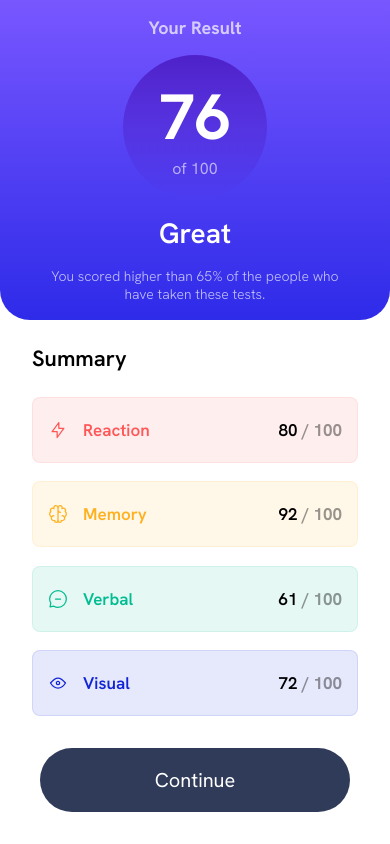
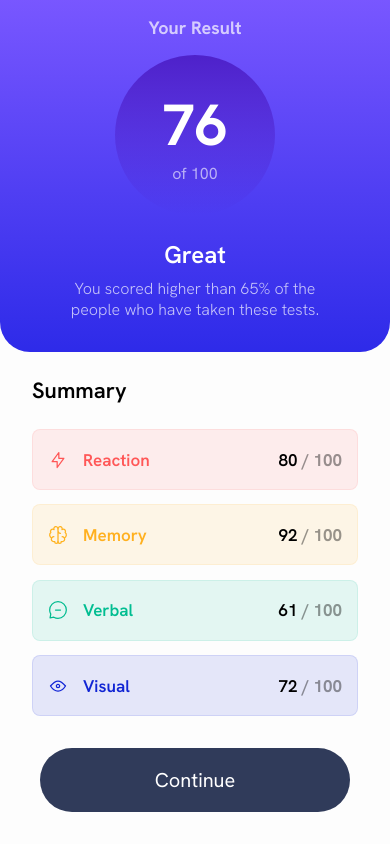
Before and after one commit to Vitaliqu/Results-summary-component, a plain HTML site: page index.html in a window 390 px wide. Drawn offline with Linux system fonts and the light colour scheme.

Commit message:
final-result

```diff
--- a/index.html
+++ b/index.html
@@ -29,12 +29,13 @@
             <p class="score">76</p>
             <p class="max-score">of 100</p>
         </div>
-        <h1 class="great-text">
+        <div class="great-text">
             Great
-        </h1>
-        <p class="description">
-            You scored higher than 65% of the people who have taken these tests.
-        </p>
+            <p class="description">
+                You scored higher than 65% of the people who have taken these tests.
+            </p>
+        </div>
+
     </div>
     <div class="summary-container">
         <p class="summary-text">Summary</p>
--- a/styles/index.css
+++ b/styles/index.css
@@ -4,11 +4,9 @@ body {
     display: flex;
     flex-direction: row;
     margin: 0;
-    padding: 0;
     justify-content: center;
     align-items: center;
     height: 100%;
-    width: 100%;
 }
 
 html {
@@ -22,15 +20,8 @@ html {
     box-shadow: 6px 5px 15px rgba(0, 0, 0, 0.2);
     width: 46rem;
     height: 32rem;
-    flex-direction: row;
-    background-color: hsl(0, 0%, 100%);
 }
 
-.result-text {
-    font-size: 22px;
-    opacity: 0.7;
-    margin: 2rem 0;
-}
 
 .result-container {
     color: white;
@@ -43,6 +34,12 @@ html {
     background-image: linear-gradient(hsl(252, 100%, 67%), hsl(241, 81%, 54%));
 }
 
+.result-text {
+    font-size: 22px;
+    opacity: 0.7;
+    margin: 2rem 0;
+}
+
 .result-score {
     display: flex;
     flex-shrink: 0;
@@ -52,7 +49,6 @@ html {
     align-items: center;
     width: 12rem;
     height: 12rem;
-    margin-bottom: 15px;
     background-image: linear-gradient(hsla(256, 72%, 46%, 1), hsla(241, 72%, 46%, 0));
 
 }
@@ -61,13 +57,29 @@ html {
     font-weight: 700;
     font-size: 74px;
     margin: 0;
-    padding: 0;
 }
 
 .max-score {
     margin: 0;
-    padding: 0;
     opacity: 0.6;
+}
+
+.great-text {
+    height: 100%;
+    display: flex;
+    font-size: 38px;
+    flex-direction: column;
+    align-items: center;
+    font-weight: 600;
+    margin: 2rem 0;
+}
+
+.description {
+    text-align: center;
+    font-size: 19px;
+    font-weight: 300;
+    margin: 1rem 3rem;
+    opacity: 0.7;
 }
 
 .summary-container {
@@ -76,19 +88,17 @@ html {
     flex-direction: column;
 }
 
-.description {
-    text-align: center;
-    font-size: 19px;
-    font-weight: 300;
-    margin: 0 3rem;
-    opacity: 0.7;
-}
-
 .summary-text {
     margin: 2rem 40px;
     text-align: left;
     font-size: 22px;
     font-weight: 600;
+}
+
+.attributes-container {
+    gap: 1rem;
+    display: grid;
+    padding: 0 2.5rem;
 }
 
 .reaction-container, .memory-container, .verbal-container, .visual-container {
@@ -123,17 +133,6 @@ html {
     color: hsl(234, 85%, 45%);
     background-color: hsla(234, 85%, 45%, 0.1);
     border: 1px solid hsla(234, 85%, 45%, 0.1);
-}
-
-.great-text {
-    font-weight: 600;
-    margin: 1rem 0;
-}
-
-.attributes-container {
-    gap: 1rem;
-    display: grid;
-    padding: 0 2.5rem;
 }
 
 .attributes-score {
@@ -196,7 +195,9 @@ img {
     }
 
     .result-container {
-        max-height: 20rem;
+        height: auto;
+        max-height: 22rem;
+        justify-content: space-between;
         border-top-right-radius: 0;
         border-top-left-radius: 0;
 
@@ -208,37 +209,37 @@ img {
     }
 
     .result-score {
-        width: 9rem;
-        height: 9rem;
+        width: 10rem;
+        height: 10rem;
         margin: 0 0;
     }
 
     .score {
-        font-size: 64px;
+        font-size: 58px;
     }
 
     .great-text {
-        font-size: 28px;
+        height: 100%;
+        display: flex;
+        align-items: center;
+        justify-content: center;
+        font-size: 24px;
+        margin:0;
     }
 
     .description {
-        font-size: 14px;
-        margin-bottom: 1rem;
+        font-size: 16px;
+        margin: 0.5rem 3rem;
     }
 
-    .button-container {
-        margin: 1rem 0;
-        height: 6rem;
+    .summary-container {
+        height: 100%;
+        justify-content: space-between;
     }
 
     .summary-text {
         margin: 1.5rem 2rem;
 
-    }
-
-    .summary-container {
-        height: 100%;
-        justify-content: space-between;
     }
 
     .attributes-container {
@@ -249,12 +250,18 @@ img {
         flex-direction: column;
         justify-content: space-between;
         padding: 0 2rem;
+        gap: 5%;
     }
 
     .reaction-container, .memory-container, .verbal-container, .visual-container {
         flex-grow: 1;
         min-height: 25px;
-        max-height: 4rem;
+        max-height: 5rem;
+    }
+
+    .button-container {
+        margin: 1rem 0;
+        height: 6rem;
     }
 
 }
```
